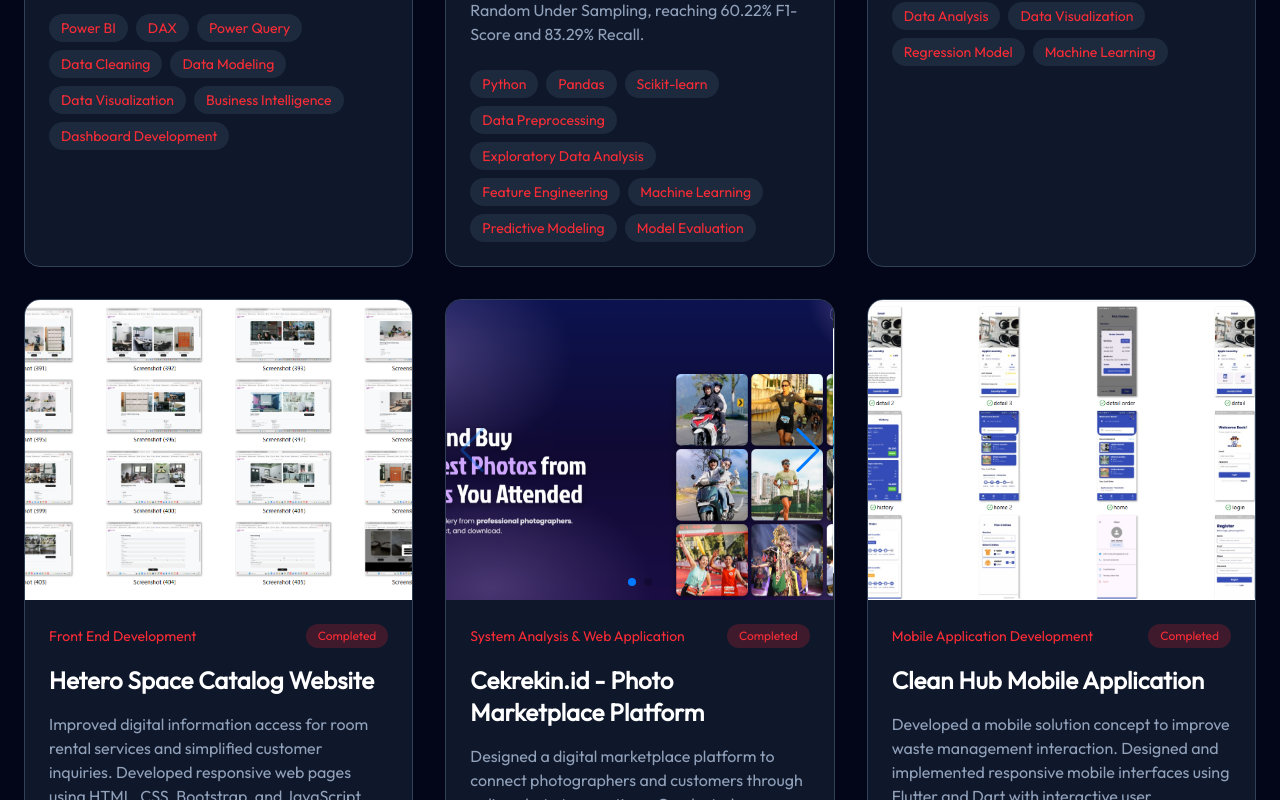
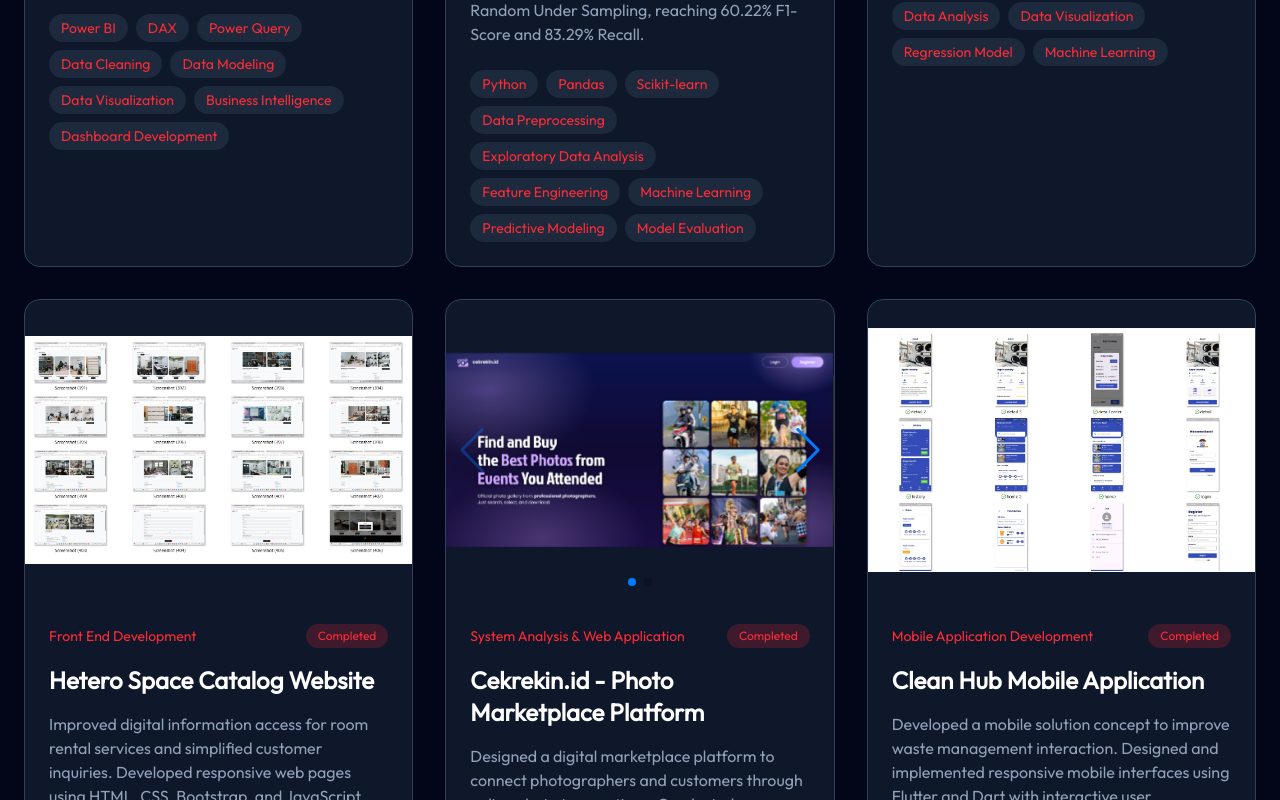
Before and after one commit to RifatulHidayah/portofolio-rifa, a React (Vite) app: page / in a window 1280 px wide. Shown: the part 3779-4579 px from the top of the page. Built offline with nearby package versions, Linux system fonts and the light colour scheme.

Commit message:
Fix Vite base path

```diff
--- a/src/components/Projects/ProjectCard.jsx
+++ b/src/components/Projects/ProjectCard.jsx
@@ -29,7 +29,7 @@
               <img
                 src={image}
                 alt={project.title}
-                className="w-full h-75 object-cover"
+                className="w-full h-75 object-contain"
               />
             </SwiperSlide>
           ))}
@@ -38,7 +38,7 @@
         <img
           src={project.images[0]}
           alt={project.title}
-          className="w-full h-75 object-cover"
+          className="w-full h-75 object-contain"
         />
       )}
 
```
